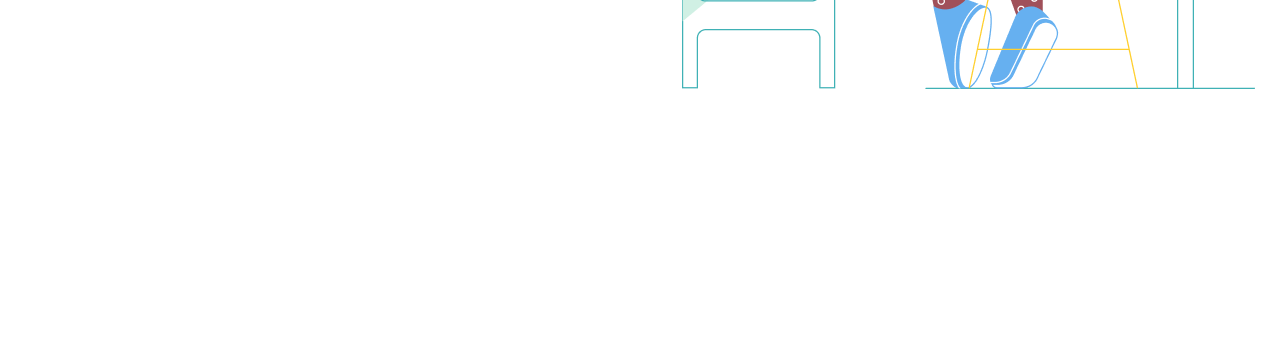
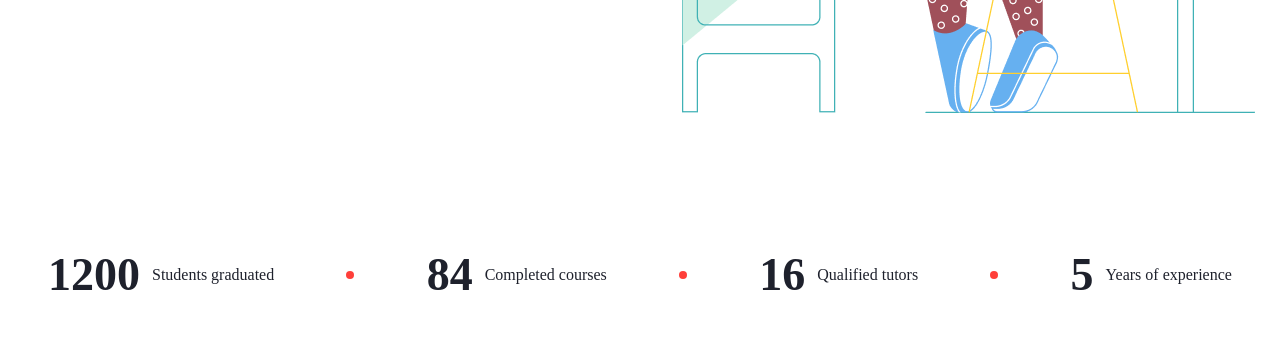
Before and after one commit to oyxoncd/createx, a plain HTML site: page index.html in a window 1280 px wide. Shown: the part 608-961 px from the top of the page. Before the commit the page ends 800 px from the top, so only its background shows below. Drawn offline with Linux system fonts and the light colour scheme.

Commit message:
feat: added stats section

```diff
--- a/css/main.css
+++ b/css/main.css
@@ -6,6 +6,7 @@
     margin: 0;
     padding: 0;
     box-sizing: border-box;
+    transition: all 0.3s linear;
 }
 ul, ol {
     list-style-type: none;
@@ -28,6 +29,16 @@ a {
     letter-spacing: 0.5px;
     color: #F75E05;
     cursor: pointer;
+}
+.section__btn2:hover {
+    background-image: linear-gradient(to right,  #FF3F3A, #F75E05 );
+    color: #fff;
+}
+.section__title{
+    font-size: 46px;
+    line-height: 130%;
+    font-weight: 900;
+    color: #1e212c;
 }
 .section__btn1{
     padding: 16px 40px;
@@ -101,5 +112,32 @@ a {
     letter-spacing: 1px;
 }
 .home__btn2 {
-    margin-right: 16px;
+    margin-right: 16px
 }
+/* stats section style */
+.stats{
+    padding: 48px;
+}
+.stats__wrapper{
+    display: flex;
+    align-items: center;
+    justify-content: space-between;
+}
+.stats__item{
+    display: flex;
+    align-items: center;
+    justify-content: space-between;
+    gap: 12px;
+}
+.stats__circle{
+    background-color: #FF3F3A;
+    width: 8px;
+    height: 8px;
+    border-radius: 4px;
+}
+.stats__description{
+    font-size: 16px;
+    line-height: 160%;
+    font-weight: 400;
+    color: #1e212c;
+}
--- a/index.html
+++ b/index.html
@@ -37,7 +37,7 @@
     </nav>
  </div>
  <div class="header__right">
-   <button class="header__btn section__btn">Get consultation</button>
+   <button class="header__btn1 section__btn1">Get consultation</button>
    <button class="header__auth"> <img class="header__profile" src="./images/icons/profile.svg" alt="profile icon">Log in / Register</button>
  </div>
 </div>
@@ -66,5 +66,30 @@
 </div>
    </section>
    <!-- home sections ends -->
+    <section class="stats">
+    <div class="container">
+    <div class="stats__wrapper">
+    <div class="stats__item">
+        <h2 class="stats__title section__title">1200</h2>
+        <p class="stats__description">Students graduated</p>
+    </div>
+    <span class="stats__circle"></span>
+    <div class="stats__item">
+        <h2 class="stats__title section__title"> 84</h2>
+        <p class="stats__description">Completed courses</p>
+    </div>
+    <span class="stats__circle"></span>
+    <div class="stats__item">
+        <h2 class="stats__title section__title">16</h2>
+        <p class="stats__description">Qualified tutors</p>
+    </div>
+    <span class="stats__circle"></span>
+    <div class="stats__item">
+        <h2 class="stats__title section__title">5</h2>
+        <p class="stats__description">Years of experience</p>
+    </div>
+</div>
+</div>
+</section>
 </body>
 </html>
```
